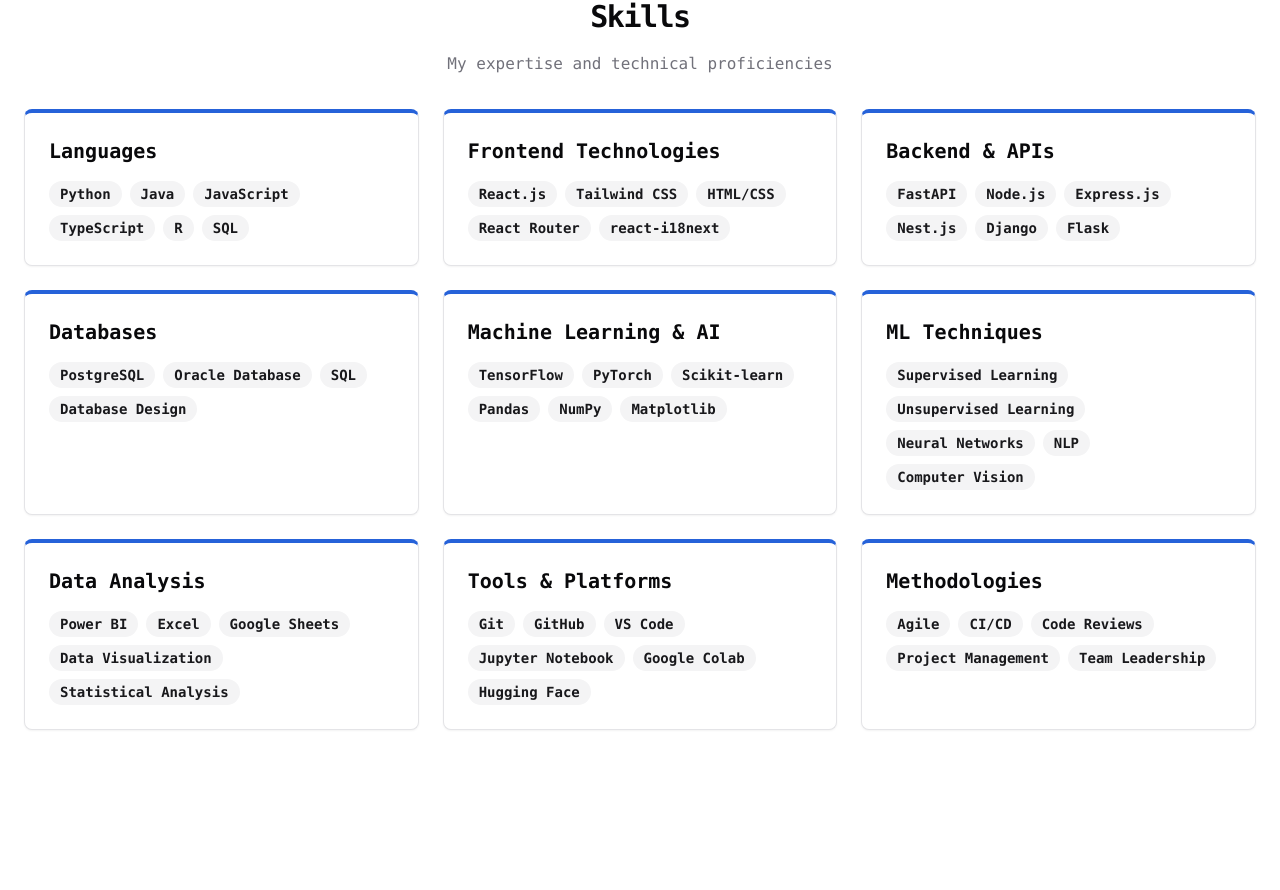
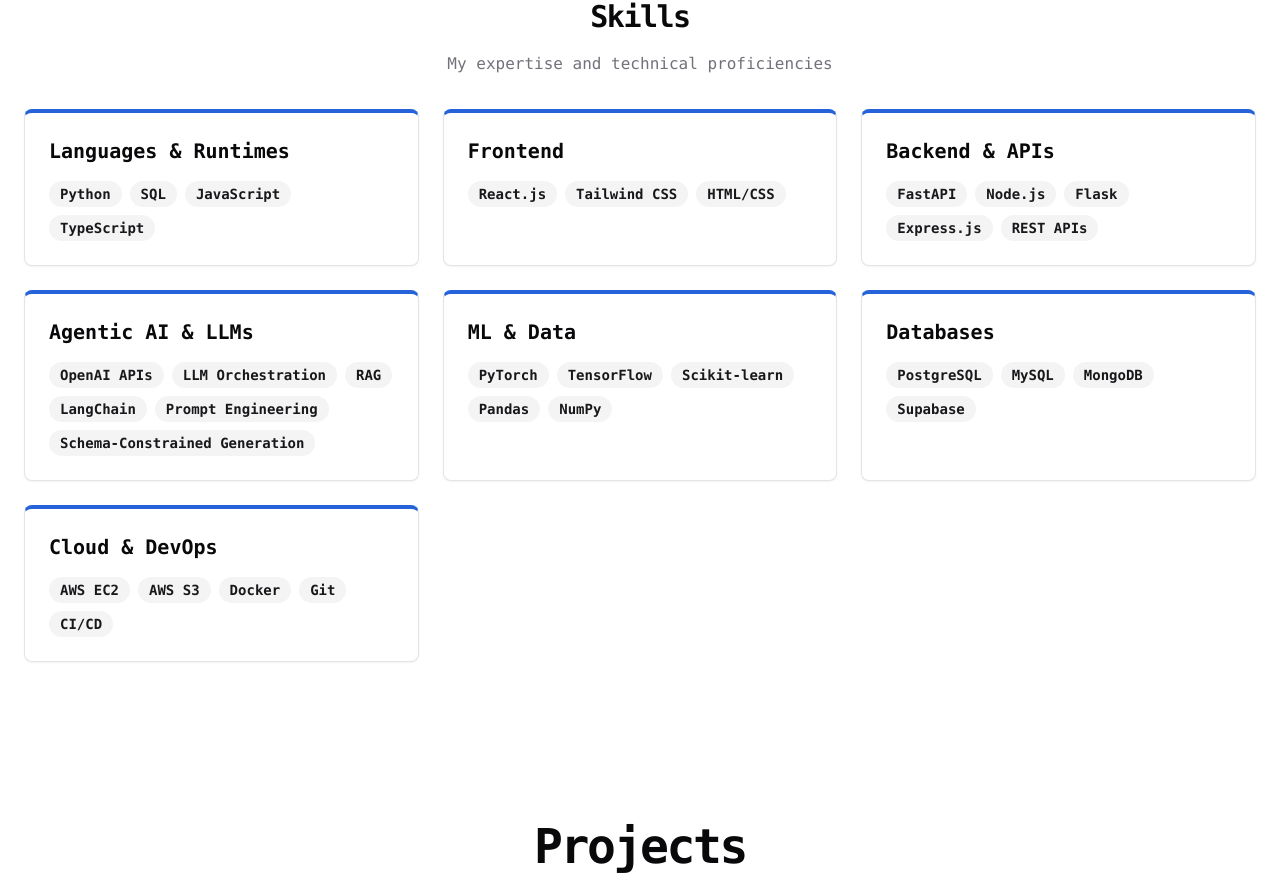
Before and after one commit to Munazzah-Rakhangi/Portfolio, a Next.js app: page / in a window 1280 px wide. Shown: the part 3800-4690 px from the top of the page. Built offline with nearby package versions, Linux system fonts and the light colour scheme.

Commit message:
Align skills-content with profile

```diff
--- a/components/skills-content.tsx
+++ b/components/skills-content.tsx
@@ -4,40 +4,39 @@ import { Badge } from "@/components/ui/badge"
 export default function SkillsContent() {
   const skillCategories = [
     {
-      category: "Languages",
-      skills: ["Python", "Java", "JavaScript", "TypeScript", "R", "SQL"],
+      category: "Languages & Runtimes",
+      skills: ["Python", "SQL", "JavaScript", "TypeScript"],
     },
     {
-      category: "Frontend Technologies",
-      skills: ["React.js", "Tailwind CSS", "HTML/CSS", "React Router", "react-i18next"],
+      category: "Frontend",
+      skills: ["React.js", "Tailwind CSS", "HTML/CSS"],
     },
     {
       category: "Backend & APIs",
-      skills: ["FastAPI", "Node.js", "Express.js", "Nest.js", "Django", "Flask"],
+      skills: ["FastAPI", "Node.js", "Flask", "Express.js", "REST APIs"],
+    },
+    {
+      category: "Agentic AI & LLMs",
+      skills: [
+        "OpenAI APIs",
+        "LLM Orchestration",
+        "RAG",
+        "LangChain",
+        "Prompt Engineering",
+        "Schema-Constrained Generation",
+      ],
+    },
+    {
+      category: "ML & Data",
+      skills: ["PyTorch", "TensorFlow", "Scikit-learn", "Pandas", "NumPy"],
     },
     {
       category: "Databases",
-      skills: ["PostgreSQL", "Oracle Database", "SQL", "Database Design"],
+      skills: ["PostgreSQL", "MySQL", "MongoDB", "Supabase"],
     },
     {
-      category: "Machine Learning & AI",
-      skills: ["TensorFlow", "PyTorch", "Scikit-learn", "Pandas", "NumPy", "Matplotlib"],
-    },
-    {
-      category: "ML Techniques",
-      skills: ["Supervised Learning", "Unsupervised Learning", "Neural Networks", "NLP", "Computer Vision"],
-    },
-    {
-      category: "Data Analysis",
-      skills: ["Power BI", "Excel", "Google Sheets", "Data Visualization", "Statistical Analysis"],
-    },
-    {
-      category: "Tools & Platforms",
-      skills: ["Git", "GitHub", "VS Code", "Jupyter Notebook", "Google Colab", "Hugging Face"],
-    },
-    {
-      category: "Methodologies",
-      skills: ["Agile", "CI/CD", "Code Reviews", "Project Management", "Team Leadership"],
+      category: "Cloud & DevOps",
+      skills: ["AWS EC2", "AWS S3", "Docker", "Git", "CI/CD"],
     },
   ]
 
```
